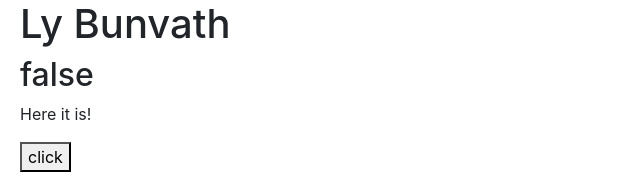
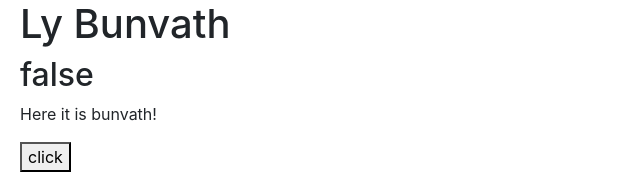
Before and after one commit to Bunvath/angular-project, an Angular app: page / in a window 1280 px wide. Shown: the top 192 px of the page, without its empty margins (0-640 px from the left). Built offline with nearby package versions, Linux system fonts and the light colour scheme.

Commit message:
bunvath have updated the html file

```diff
--- a/src/app/favorite/favorite.component.html
+++ b/src/app/favorite/favorite.component.html
@@ -1,4 +1,4 @@
-<p>Here it is!</p>
+<p>Here it is bunvath!</p>
 <button (click)=onClick()>click</button>
 <span
 class="glyphicon"
```
